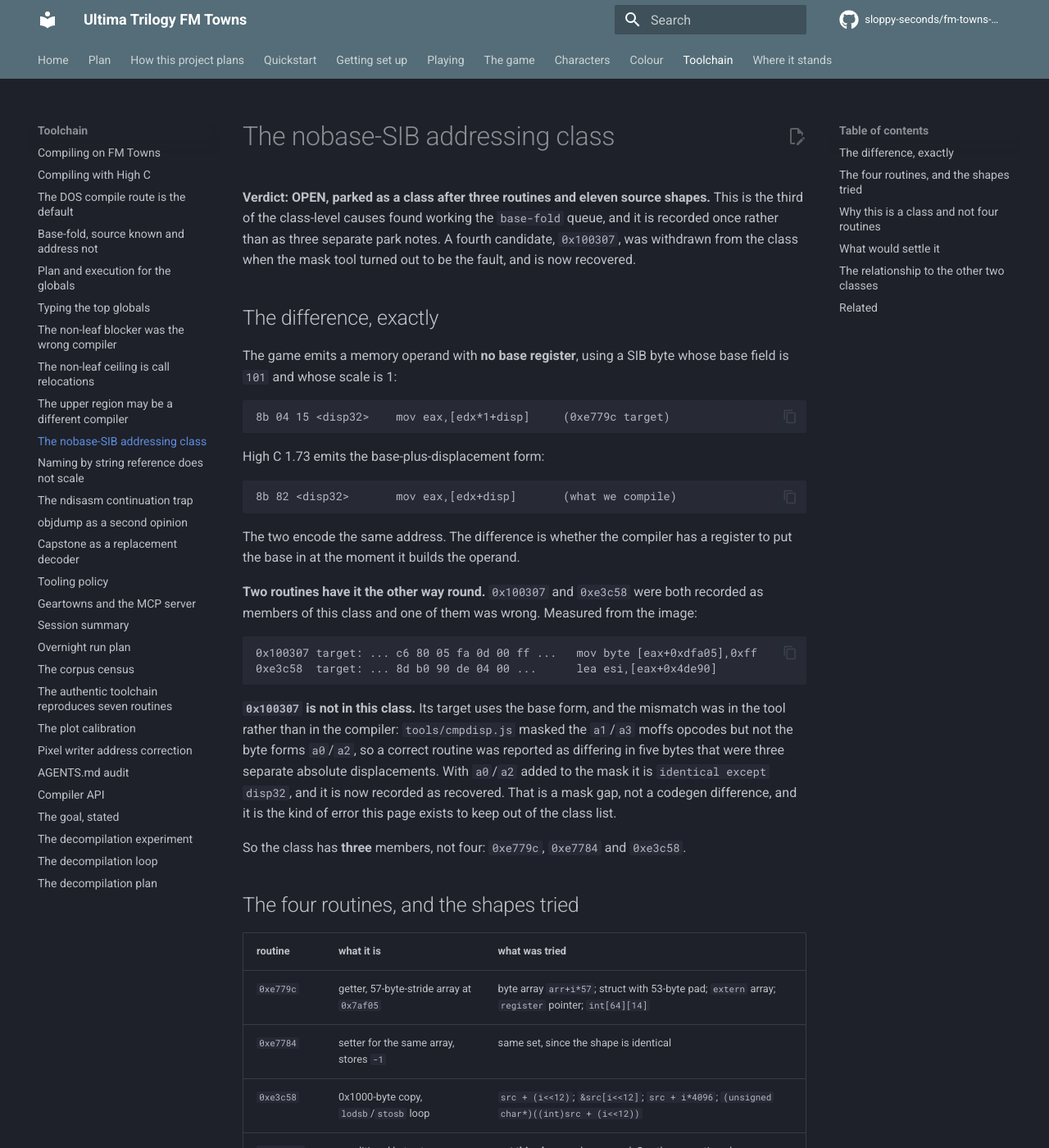
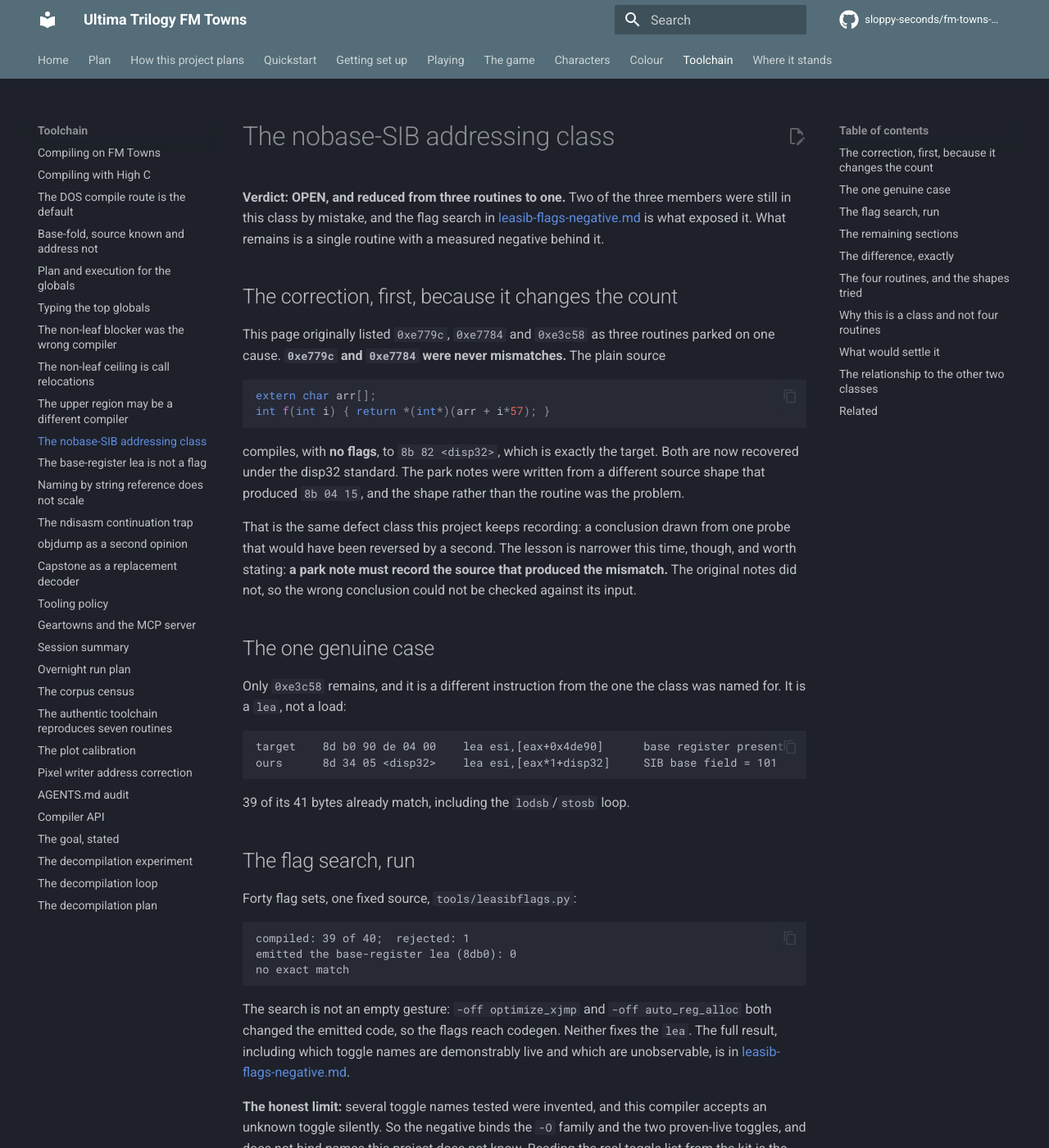
Before and after one commit to sloppy-seconds/fm-towns-ultima, an MkDocs documentation site: the page built from docs/nobase-sib.md, in a window 1280 px wide and 1400 px high. Shown: the whole window at 82% size. Built offline with MkDocs 1.6.1 and Material for MkDocs 9.7.7, drawn with Linux system fonts in a browser that asks for light colours; comment, search, counter and statistics services are not loaded; some of the changed text lies outside the part shown.

Commit message:
The base-register lea is not a compiler flag: negative, with controls
tools/leasibflags.py compiles the 0xe3c58 body under 40 flag sets. 39
compiled, none produced the target lea (8d b0 vs our 8d 34 05).

The zero is load-bearing because two sets changed the output:
-off optimize_xjmp and -off auto_reg_alloc. But the negative is scoped
honestly: an invented toggle name is accepted silently by this compiler,
so only the -O family and the two proven-live toggles are refuted. The
remaining names are recorded as attempted, not tested.

The probe also exposed two false parks. 0xe779c and 0xe7784 were listed
in the nobase-SIB class but never mismatched: the plain source compiles
to the target bytes with no flags. Both recovered. The class is now one
routine, and its page says why the original notes could not be checked.

Recovered 31, up from 29.

````diff
--- a/docs/nobase-sib.md
+++ b/docs/nobase-sib.md
@@ -1,9 +1,67 @@
 # The nobase-SIB addressing class
 
-**Verdict: OPEN, parked as a class after three routines and eleven source shapes.** This is
-the third of the class-level causes found working the `base-fold` queue, and it is recorded
-once rather than as three separate park notes. A fourth candidate, `0x100307`, was withdrawn
-from the class when the mask tool turned out to be the fault, and is now recovered.
+**Verdict: OPEN, and reduced from three routines to one.** Two of the three members were
+still in this class by mistake, and the flag search in
+[leasib-flags-negative.md](leasib-flags-negative.md) is what exposed it. What remains is a
+single routine with a measured negative behind it.
+
+## The correction, first, because it changes the count
+
+This page originally listed `0xe779c`, `0xe7784` and `0xe3c58` as three routines parked on
+one cause. **`0xe779c` and `0xe7784` were never mismatches.** The plain source
+
+```c
+extern char arr[];
+int f(int i) { return *(int*)(arr + i*57); }
+```
+
+compiles, with **no flags**, to `8b 82 <disp32>`, which is exactly the target. Both are now
+recovered under the disp32 standard. The park notes were written from a different source
+shape that produced `8b 04 15`, and the shape rather than the routine was the problem.
+
+That is the same defect class this project keeps recording: a conclusion drawn from one
+probe that would have been reversed by a second. The lesson is narrower this time, though,
+and worth stating: **a park note must record the source that produced the mismatch.** The
+original notes did not, so the wrong conclusion could not be checked against its input.
+
+## The one genuine case
+
+Only `0xe3c58` remains, and it is a different instruction from the one the class was named
+for. It is a `lea`, not a load:
+
+```
+target    8d b0 90 de 04 00    lea esi,[eax+0x4de90]      base register present
+ours      8d 34 05 <disp32>    lea esi,[eax*1+disp32]     SIB base field = 101
+```
+
+39 of its 41 bytes already match, including the `lodsb`/`stosb` loop.
+
+## The flag search, run
+
+Forty flag sets, one fixed source, `tools/leasibflags.py`:
+
+```
+compiled: 39 of 40;  rejected: 1
+emitted the base-register lea (8db0): 0
+no exact match
+```
+
+The search is not an empty gesture: `-off optimize_xjmp` and `-off auto_reg_alloc` both
+changed the emitted code, so the flags reach codegen. Neither fixes the `lea`. The full
+result, including which toggle names are demonstrably live and which are unobservable, is
+in [leasib-flags-negative.md](leasib-flags-negative.md).
+
+**The honest limit:** several toggle names tested were invented, and this compiler accepts
+an unknown toggle silently. So the negative binds the `-O` family and the two proven-live
+toggles, and does not bind names this project does not know. Reading the real toggle list
+from the kit is the next probe and has not been done.
+
+## The remaining sections
+
+The material below was written when the class had three members and one of them was
+`0x100307`, which turned out to be a mask defect in the comparison tool rather than a
+codegen difference. It is left in place because the reasoning about which encodings differ
+is still correct, but the counts in it are superseded by the two paragraphs above.
 
 ## The difference, exactly
 
--- a/mkdocs.yml
+++ b/mkdocs.yml
@@ -161,6 +161,7 @@ nav:
       - The non-leaf ceiling is call relocations: nonleaf-relocation-ceiling.md
       - The upper region may be a different compiler: compiler-generation.md
       - The nobase-SIB addressing class: nobase-sib.md
+      - The base-register lea is not a flag: leasib-flags-negative.md
       - Naming by string reference does not scale: naming-negative.md
       - The ndisasm continuation trap: ndisasm-continuation.md
       - objdump as a second opinion: objdump-crosscheck.md
````
Also changed, not shown: docs/leasib-flags-negative.md (added, +120 -0 lines), docs/routines.json (+11 -7 lines), 1 other file.
